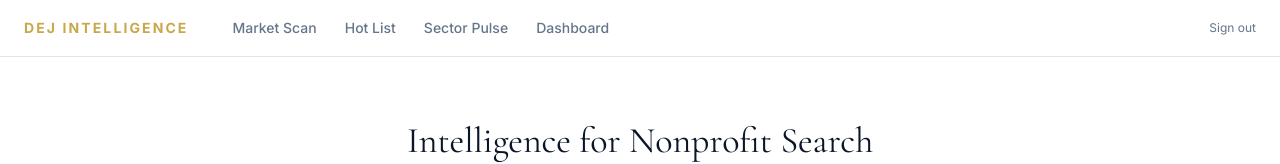
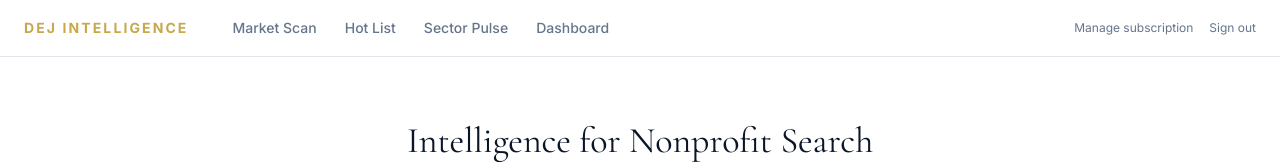
Before and after one commit to dledgerton/dej-intelligence, a Next.js app: page /pricing in a window 1280 px wide. Shown: the top 164 px of the page. Built offline with nearby package versions, Linux system fonts and the light colour scheme; no server answers.

Commit message:
Add Stripe customer portal for subscription management

```diff
--- /dev/null
+++ b/app/api/stripe/portal/route.ts
@@ -0,0 +1,22 @@
+import { NextRequest, NextResponse } from 'next/server'
+import { auth, currentUser } from '@clerk/nextjs/server'
+import { stripe } from '@/lib/stripe'
+
+export async function POST(req: NextRequest) {
+  const { userId } = await auth()
+  if (!userId) return NextResponse.json({ error: 'Unauthorized' }, { status: 401 })
+
+  const user = await currentUser()
+  const stripeCustomerId = user?.publicMetadata?.stripeCustomerId as string | undefined
+
+  if (!stripeCustomerId) {
+    return NextResponse.json({ error: 'No subscription found' }, { status: 400 })
+  }
+
+  const session = await stripe.billingPortal.sessions.create({
+    customer: stripeCustomerId,
+    return_url: `${process.env.NEXT_PUBLIC_APP_URL}/dashboard`,
+  })
+
+  return NextResponse.json({ url: session.url })
+}
--- a/components/nav.tsx
+++ b/components/nav.tsx
@@ -14,6 +14,12 @@ const links: { href: string; label: string }[] = [
 export function Nav() {
   const pathname = usePathname()
   const { signOut } = useClerk()
+
+  async function handleManageBilling() {
+    const res = await fetch("/api/stripe/portal", { method: "POST" })
+    const data = await res.json()
+    if (data.url) window.location.href = data.url
+  }
 
   return (
     <header className="border-b border-border bg-white">
@@ -39,6 +45,13 @@ export function Nav() {
             </Link>
           ))}
         </nav>
+        <div className="flex items-center gap-4">
+          <button
+            onClick={handleManageBilling}
+            className="text-xs text-muted-foreground hover:text-navy transition"
+          >
+            Manage subscription
+          </button>
           <button
             onClick={() => signOut({ redirectUrl: "/sign-in" })}
             className="text-xs text-muted-foreground hover:text-navy transition"
@@ -46,6 +59,7 @@ export function Nav() {
             Sign out
           </button>
         </div>
+      </div>
     </header>
   )
 }
```
Lines whose indentation alone changed are shown as unchanged.
